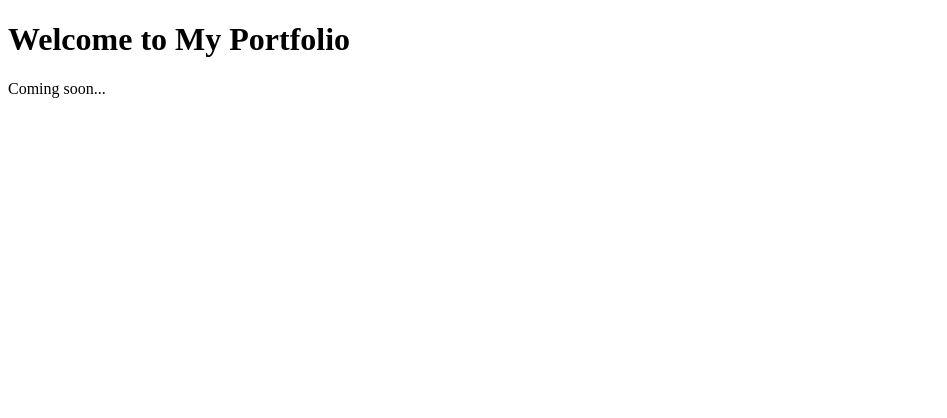
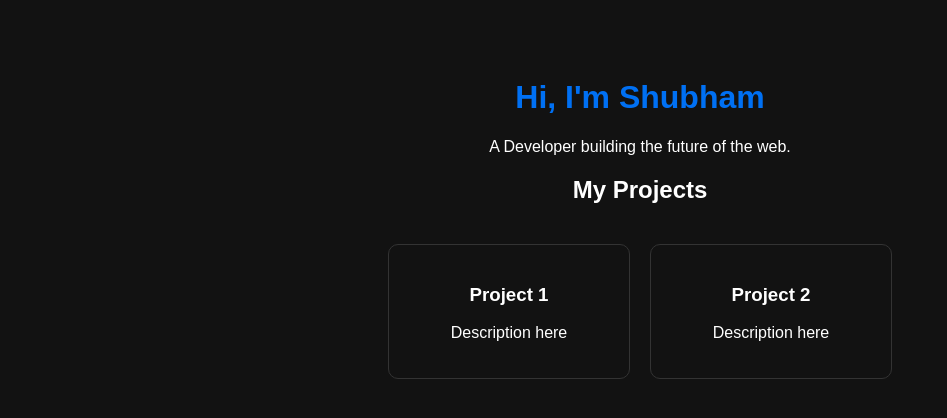
Before and after one commit to codewithshubhamk/shubhamktech, a plain HTML site: page index.html in a window 1280 px wide. Shown: the whole page, without its empty margins (0-947 px from the left). Drawn offline with Linux system fonts and the light colour scheme.

Commit message:
Update index.html

```diff
--- a/index.html
+++ b/index.html
@@ -1,7 +1,27 @@
 <!DOCTYPE html>
-<html>
+<html lang="en">
+<head>
+    <meta charset="UTF-8">
+    <meta name="viewport" content="width=device-width, initial-scale=1.0">
+    <title>My Portfolio</title>
+    <style>
+        body { font-family: sans-serif; background: #121212; color: white; text-align: center; padding: 50px; }
+        .container { max-width: 800px; margin: auto; }
+        h1 { color: #0070f3; }
+        .projects { display: flex; gap: 20px; justify-content: center; margin-top: 40px; }
+        .card { border: 1px solid #333; padding: 20px; border-radius: 10px; width: 200px; }
+    </style>
+</head>
 <body>
-    <h1>Welcome to My Portfolio</h1>
-    <p>Coming soon...</p>
+    <div class="container">
+        <h1>Hi, I'm Shubham</h1>
+        <p>A Developer building the future of the web.</p>
+
+        <h2>My Projects</h2>
+        <div class="projects">
+            <div class="card"><h3>Project 1</h3><p>Description here</p></div>
+            <div class="card"><h3>Project 2</h3><p>Description here</p></div>
+        </div>
+    </div>
 </body>
 </html>
```
